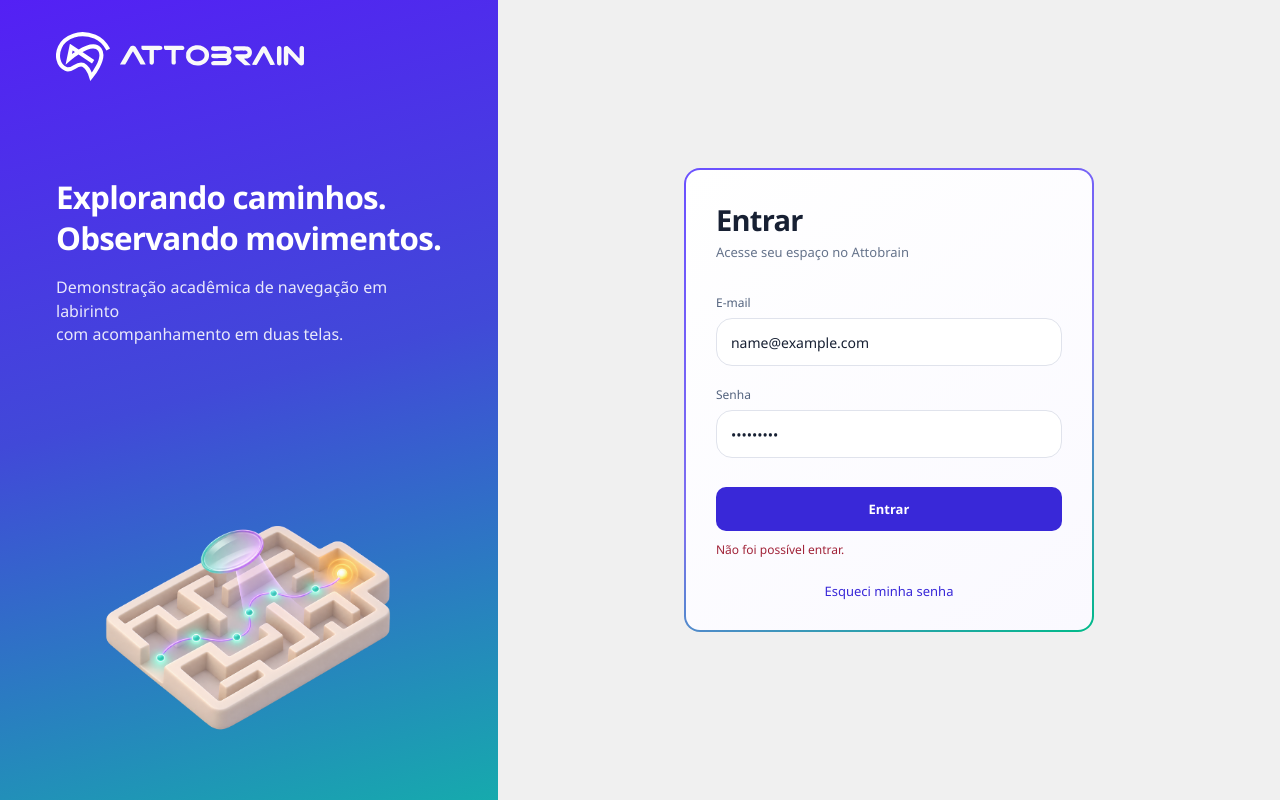
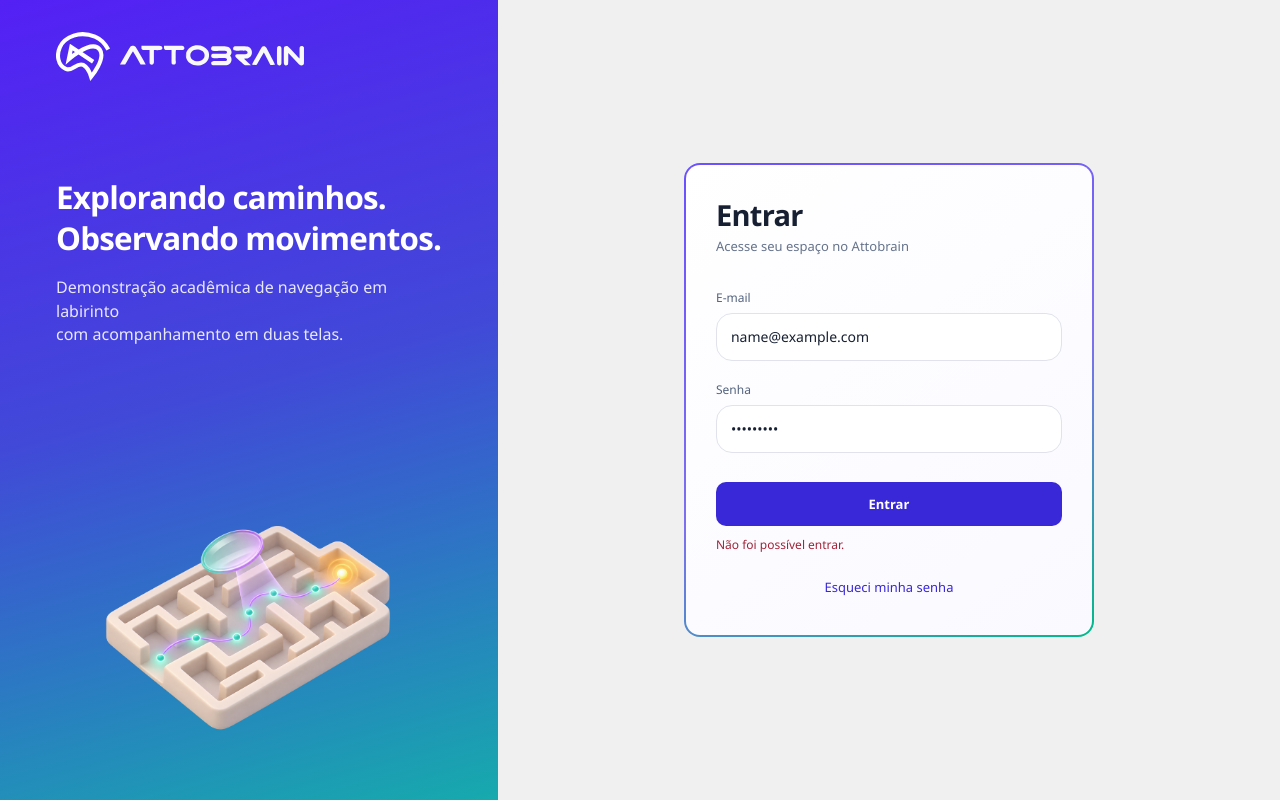
Before and after one commit to Attobrain/Software-Attobrain, a website: page login.html in a window 1280 px wide. Both pictures are taken after typing "name@example.com", "Sample123" into the empty fields and a click on the button "Entrar". Drawn offline with Linux system fonts and the light colour scheme; no server answers.

Commit message:
Centraliza formulário e adiciona favicon

```diff
--- a/login.html
+++ b/login.html
@@ -4,6 +4,7 @@
     <meta charset="utf-8" />
     <meta name="viewport" content="width=device-width,initial-scale=1" />
     <title>Attobrain • Entrar</title>
+    <link rel="icon" href="/assets/favicon.svg" type="image/svg+xml" />
     <link rel="stylesheet" href="/styles.css" />
     <link rel="stylesheet" href="/public/modules/styles/login.css" />
     <script src="/public/modules/login.js" type="module"></script>
--- a/public/modules/login.js
+++ b/public/modules/login.js
@@ -13,7 +13,7 @@ form.addEventListener("submit", async (evento) => {
   const dados = Object.fromEntries(new FormData(form));
   const botao = form.querySelector("button");
   botao.disabled = true; // evita enviar duas vezes
-  botao.textContent = "Entrando...";
+  botao.textContent = "Entrando…";
   try {
     const resposta = await fetch("/api/login", {
       method: "POST",
--- a/public/modules/styles/login.css
+++ b/public/modules/styles/login.css
@@ -52,7 +52,7 @@
 .login-panel {
   display: grid;
   place-items: center;
-  padding: 32px;
+  padding: clamp(24px, 4vw, 56px);
   background: #f0f0f0;
 }
 .login-card {
@@ -62,6 +62,9 @@
   background: linear-gradient(155deg, #6a50ff 0%, #7d70ef 55%, #00bb89 100%);
 }
 .login-body {
+  display: flex;
+  flex-direction: column;
+  justify-content: center;
   min-height: 456px;
   padding: 32px 30px 26px;
   border-radius: 14px;
@@ -132,8 +135,9 @@
 #login-help { color: var(--login-muted); }
 .login-card .login-recovery {
   justify-self: center;
-  margin-top: 19px;
-  padding: 4px 8px;
+  min-height: 44px;
+  margin-top: 12px;
+  padding: 8px;
   border: 0;
   background: transparent;
   color: var(--login-violet);
@@ -141,7 +145,8 @@
   font-size: 13px;
   cursor: pointer;
 }
-@media (max-width: 760px) {
+.login-card .login-recovery:hover { color: #2f20be; text-decoration: underline; text-underline-offset: 3px; }
+@media (max-width: 840px) {
   .login-layout { grid-template-columns: 1fr; align-content: start; }
   .login-brand { min-height: 300px; padding: 24px clamp(22px, 7vw, 48px) 12px; }
   .login-logo { width: 190px; }
```
Also changed, not shown: DESIGN.md (+1 -1 lines), index.html (+1 -0 lines), live.html (+1 -0 lines), assets/favicon.svg (added).
